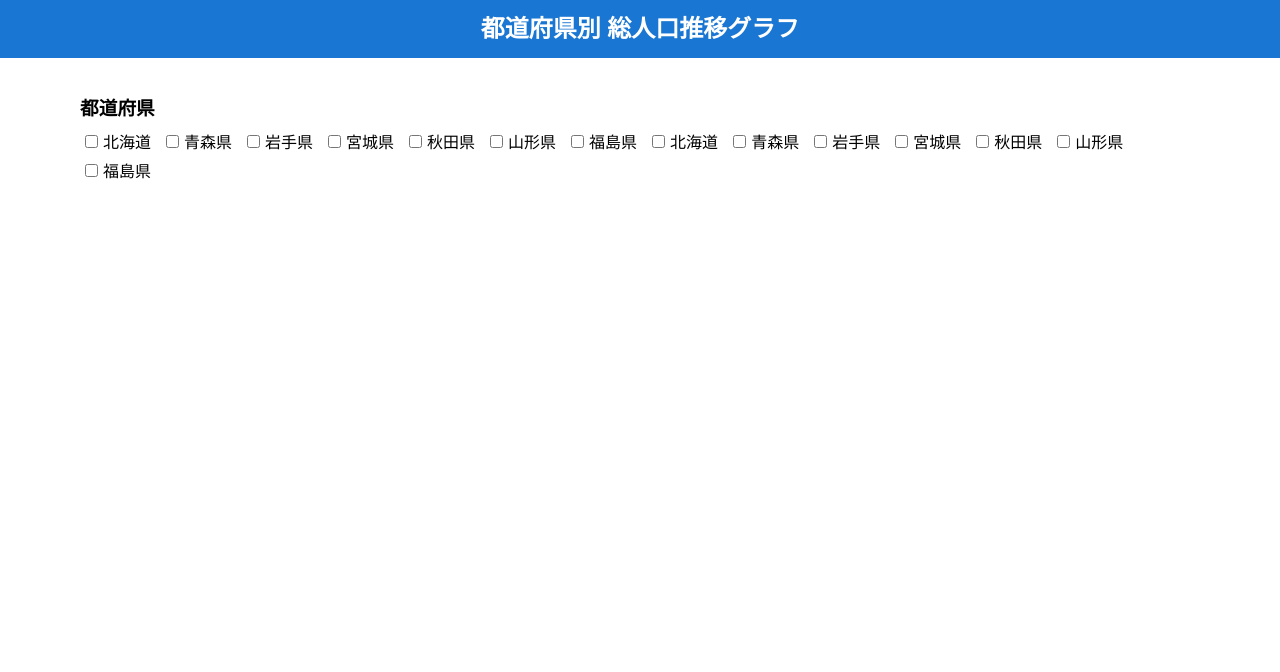
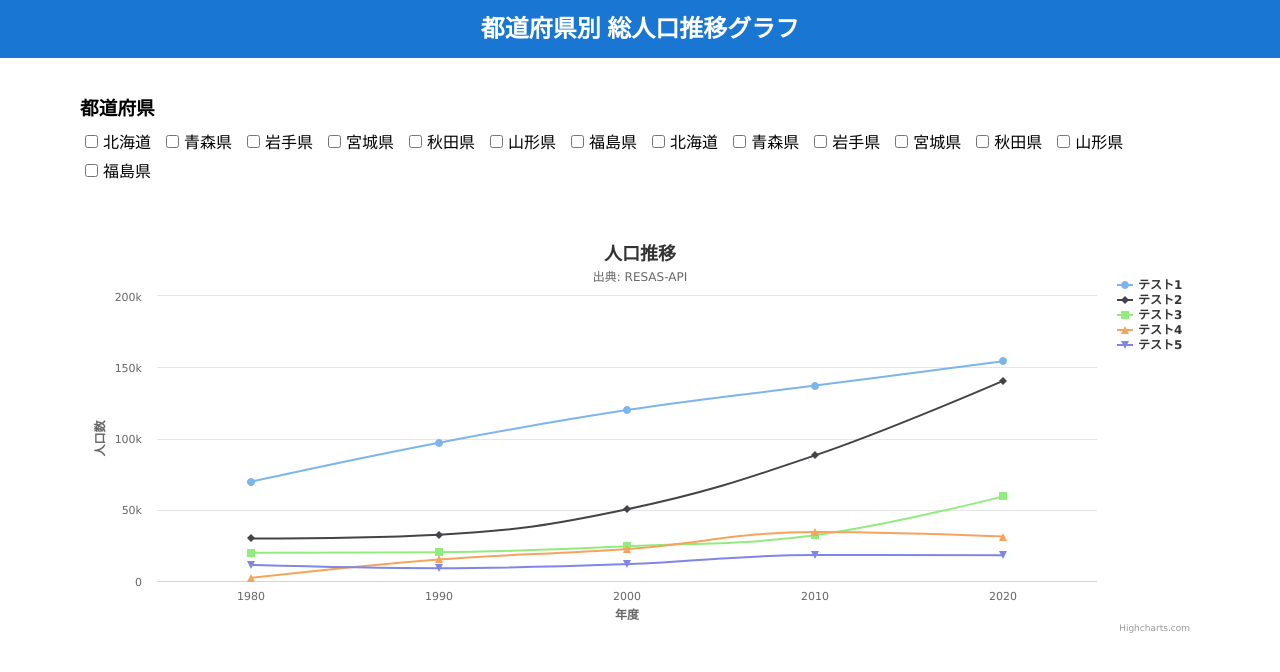
Before and after one commit to PepeikeDeteron/PopulationTrend, a Next.js app: page / in a window 1280 px wide. Shown: the top 672 px of the page. Built offline with nearby package versions, Linux system fonts and the light colour scheme.

Commit message:
Chart をホーム画面のレイアウトに追加

```diff
--- a/src/layouts/homeLayout.tsx
+++ b/src/layouts/homeLayout.tsx
@@ -1,5 +1,6 @@
 import React from 'react'
 import styled from 'styled-components'
+import Chart from '@/components/Chart'
 import CheckboxList from '@/components/CheckboxList'
 import Header from '@/components/Header'
 
@@ -18,6 +19,9 @@ const Component: React.VFC<Props> = (props) => {
       <div className={props.className}>
         <h3 className="checkbox-list-title">都道府県</h3>
         <CheckboxList />
+        <div className="chart-area">
+          <Chart />
+        </div>
         {props?.children}
       </div>
     </>
@@ -31,6 +35,10 @@ const StyledComponent = styled(Component)`
     padding-bottom: 1rem;
   }
 
+  .chart-area {
+    padding-top: 5rem;
+  }
+
   @media screen and (max-width: 599px) {
     padding: 2rem 3vh;
   }
```
